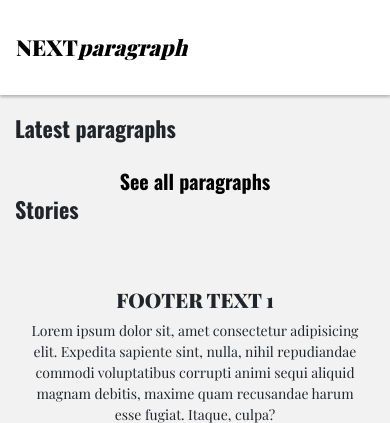
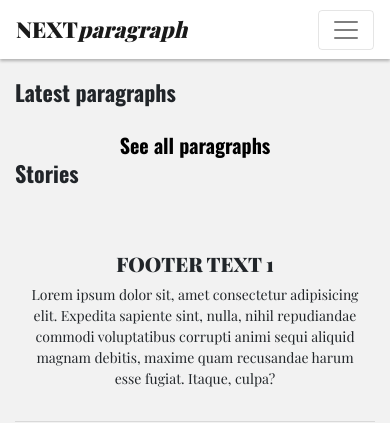
Before and after one commit to pig70/nextparanew, a Django app: page / in a window 390 px wide. Shown: the top 423 px of the page. Run offline with Django 3.2, Linux system fonts and the light colour scheme; data that the repository does not hold is empty; some libraries are stand-ins or nearby versions.

Commit message:
Fixed responsive view and navbar toggle

```diff
--- a/mainsite/static/css/base.css
+++ b/mainsite/static/css/base.css
@@ -129,7 +129,6 @@ h2 {
     margin-bottom: 40px;
     color: #000000;
     box-shadow: 0 2px 3px 0 rgba(0, 0, 0, 0.27);
-    height: 95px;
 }
 
 .navbar a {
--- a/mainsite/templates/base.html
+++ b/mainsite/templates/base.html
@@ -1,7 +1,7 @@
 {% load staticfiles %}
 <!DOCTYPE html>
 <html lang="en" dir="ltr">
-
+<meta name="viewport" content="width=device-width, initial-scale=1">
 <head>
     <meta charset="utf-8">
     <title>{% block title %}Nextparagraph{% endblock %}</title>
@@ -12,16 +12,15 @@
 </head>
 
 <body>
-  <nav class="navbar navbar-expand-lg">
+  <nav class="navbar navbar-expand-lg navbar-light">
   <div class="container">
-
-    <a class="navbar-brand" href="/">NEXT<span style="font-family: Playfair Display, cursive; font-style:italic">paragraph</span></a>
+  <a class="navbar-brand" href="/">NEXT<span style="font-family: Playfair Display, cursive; font-style:italic">paragraph</span></a>
     <button class="navbar-toggler" type="button" data-toggle="collapse" data-target="#navbarSupportedContent" aria-controls="navbarSupportedContent" aria-expanded="false" aria-label="Toggle navigation">
       <span class="navbar-toggler-icon"></span>
     </button>
 
     <div class="collapse navbar-collapse" id="navbarSupportedContent">
-      <ul class="navbar-nav mr-auto">
+      <ul class="navbar-nav mr-auto mt-2 mt-lg-0">
         <li class="nav-item active">
           <a class="nav-link" href="/">Home <span class="sr-only">(current)</span></a>
         </li>
```
Also changed, not shown: mainsite/migrations/0001_initial.py (deleted), mainsite/migrations/0002_auto_20181227_1523.py (deleted), mainsite/migrations/0003_auto_20181227_1524.py (deleted), mainsite/migrations/0004_auto_20181227_1535.py (deleted), mainsite/migrations/0005_auto_20181227_1557.py (deleted), userprofile/migrations/0001_initial.py (deleted).
